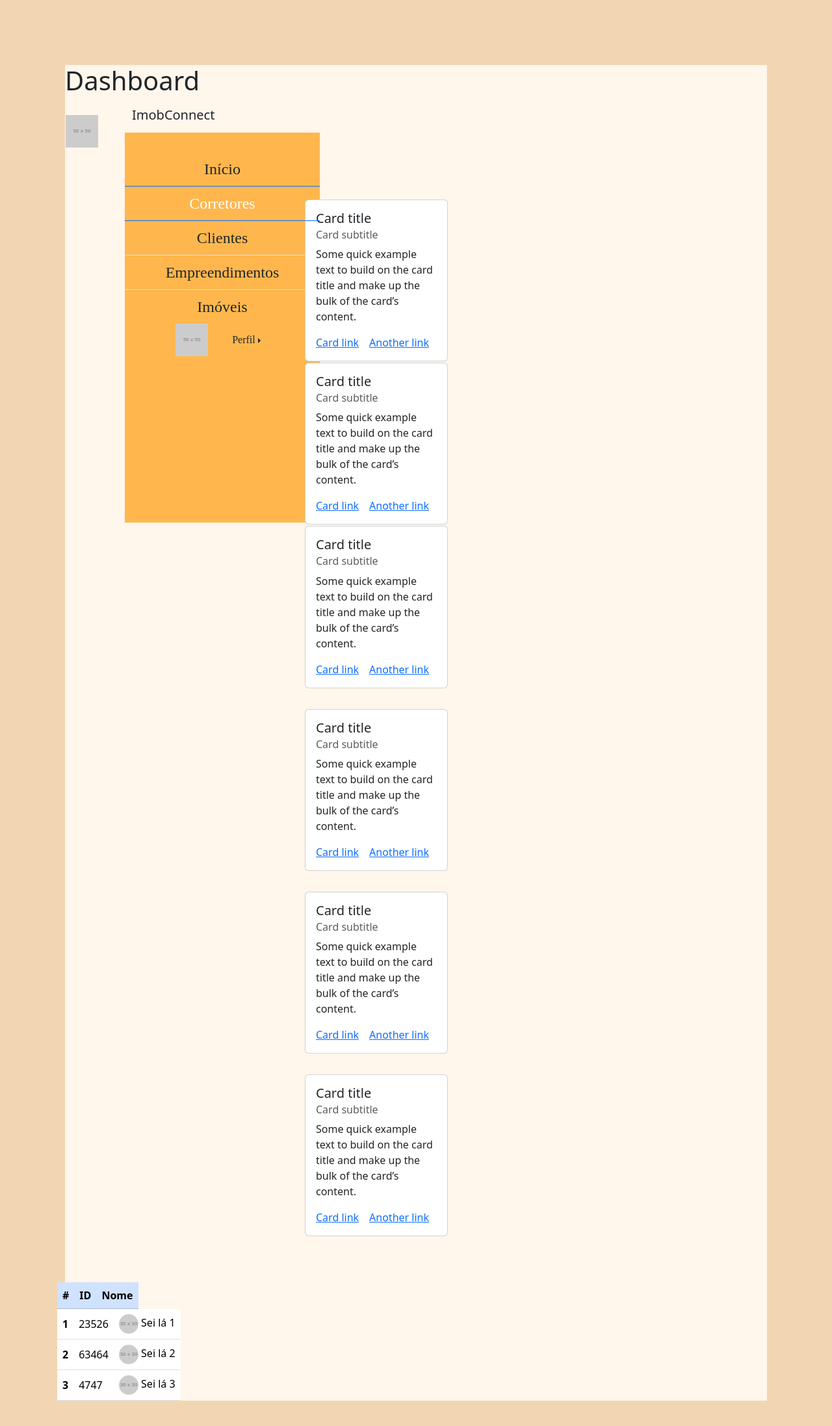
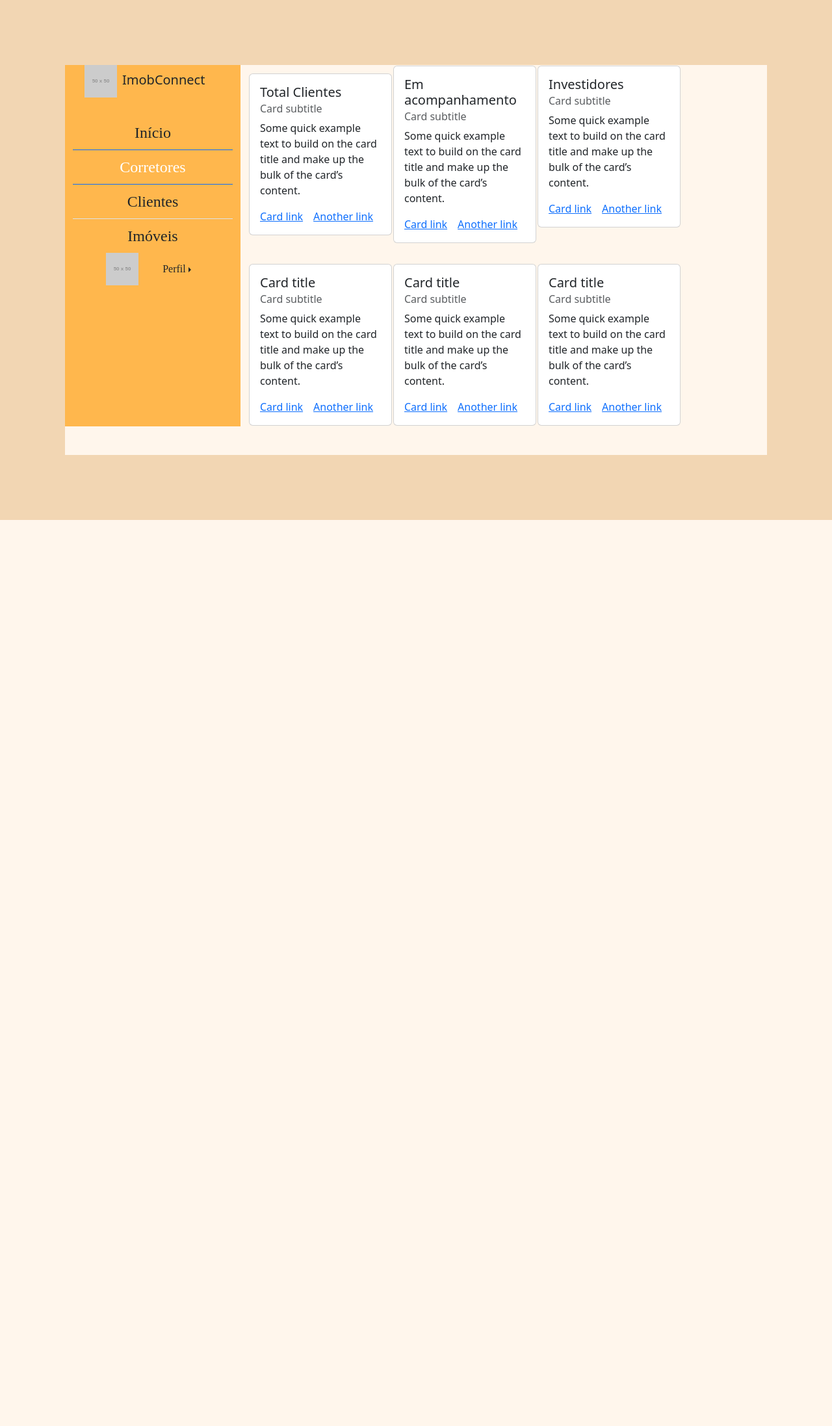
Before and after one commit to krz1128/pi-corretores, a Next.js app: page /dashboard in a window 1280 px wide. Shown: the top 2194 px of the page at 65% size. After the commit the page ends 800 px from the top, so only its background shows below. Built offline with nearby package versions, Linux system fonts and the light colour scheme.

Commit message:
Novo layout com menu lateral

```diff
--- /dev/null
+++ b/app/components/MenuLateral.css
@@ -0,0 +1,11 @@
+.menulateral{
+    text-align: center;
+     font-family: "Delius", cursive;
+     color: #1c2b3a;
+     background-color: #ffb74d;
+
+}
+
+.menulateral .list-group a{
+    background-color: transparent;
+}
--- /dev/null
+++ b/app/components/MenuLateral.js
@@ -0,0 +1,43 @@
+import Link from "next/link";
+import "./MenuLateral.css"
+
+export default function Menulateral() {
+    return (
+        <div className="">
+
+
+            <div className="text-center mt-5">
+            </div>
+
+            <div className="botaoinicio list-group list-group-flush fs-4">
+                <Link href="/" className="list-group-item list-group-item-action botaoinicio" aria-current="true">Início</Link>
+                <Link href="corretores" className="list-group-item list-group-item-action active">Corretores</Link>
+                <Link href="lista_clientes" className="list-group-item list-group-item-action">Clientes</Link>
+                {/* <a href="#" className="list-group-item list-group-item-action">Empreendimentos</a> */}
+                <Link href="imoveis" className="list-group-item list-group-item-action">Imóveis</Link>
+
+            </div>
+
+            <div className="text-center menuLateralPerfil">
+                <img className="me-4" src="https://placehold.co/50" />
+
+                <div className="btn-group dropend">
+                    <button type="button" className="btn dropdown-toggle" data-bs-toggle="dropdown"
+                        aria-expanded="false">
+                        Perfil
+                    </button>
+                    <ul className="dropdown-menu">
+                        <li><a className="dropdown-item active" href="#">Editar</a></li>
+                        <li><a className="dropdown-item" href="#">Sair</a></li>
+                    </ul>
+                </div>
+
+            </div>
+
+
+
+
+        </div>
+
+    )
+}
--- a/app/dashboard/page.js
+++ b/app/dashboard/page.js
@@ -3,72 +3,8 @@ import "./painel_adm.css"
 
 export default function Dashboard() {
     return (
-        <div>
-            <h1>Dashboard</h1>
-
-
-            <div className="row tudo">
-
-                <div className="col-1">
-                    <table>
-                        <tbody>
-
-                            <tr>
-
-                                <td><img src="https://placehold.co/50" className="foto" /></td>
-                                <td><h1 className="fs-5 ImobConnect">ImobConnect</h1></td>
-
-                            </tr>
-
-
-                        </tbody>
-                    </table>
-
-                </div>
-
-
-                <div className="col-3 todos">
-                    <div className="menulateral">
-
-
-                        <div className="text-center mt-5">
-                        </div>
-
-                        <div className="botaoinicio list-group list-group-flush fs-4">
-                            <Link href="#" className="list-group-item list-group-item-action botaoinicio"aria-current="true">Início</Link>
-                            <Link href="corretores" className="list-group-item list-group-item-action active">Corretores</Link>
-                            <Link href="lista_clientes" className="list-group-item list-group-item-action">Clientes</Link>
-                            <a href="#" className="list-group-item list-group-item-action">Empreendimentos</a>
-                            <Link href="imoveis" className="list-group-item list-group-item-action">Imóveis</Link>
-
-                        </div>
-
-                        <div className="text-center menuLateralPerfil">
-                            <img className="me-4" src="https://placehold.co/50" />
-
-                            <div className="btn-group dropend">
-                                <button type="button" className="btn dropdown-toggle" data-bs-toggle="dropdown"
-                                    aria-expanded="false">
-                                    Perfil
-                                </button>
-                                <ul className="dropdown-menu">
-                                    <li><a className="dropdown-item active" href="#">Editar</a></li>
-                                    <li><a className="dropdown-item" href="#">Sair</a></li>
-                                </ul>
-                            </div>
-
-                        </div>
-
-
-
-
-                    </div>
-                </div>
-                <div className="col-7 menul">
-
 
         <table>
-
 
 
             <tbody>
@@ -81,39 +17,7 @@ export default function Dashboard() {
 
                         <div type="button" className="card" style={{ width: 220 }}>
                             <div className="card-body">
-                                            <h5 className="card-title">Card title</h5>
-                                            <h6 className="card-subtitle mb-2 text-body-secondary">Card subtitle</h6>
-                                            <p className="card-text">Some quick example text to build on the card title and make up the bulk of the card’s content.</p>
-                                            <a href="#" className="card-link">Card link</a>
-                                            <a href="#" className="card-link">Another link</a>
-                                        </div>
-                                    </div>
-                                </td>
-                            </tr>
-
-                            <tr>
-
-                                <td>
-
-                                    <div className="card" style={{ width: 220 }}>
-                                        <div className="card-body">
-                                            <h5 className="card-title">Card title</h5>
-                                            <h6 className="card-subtitle mb-2 text-body-secondary">Card subtitle</h6>
-                                            <p className="card-text">Some quick example text to build on the card title and make up the bulk of the card’s content.</p>
-                                            <a href="#" className="card-link">Card link</a>
-                                            <a href="#" className="card-link">Another link</a>
-                                        </div>
-                                    </div>
-                                </td>
-                            </tr>
-
-                            <tr>
-
-                                <td>
-
-                                    <div className="card" style={{ width: 220 }}>
-                                        <div className="card-body">
-                                            <h5 className="card-title">Card title</h5>
+                                <h5 className="card-title">Total Clientes</h5>
                                 <h6 className="card-subtitle mb-2 text-body-secondary">Card subtitle</h6>
                                 <p className="card-text">Some quick example text to build on the card title and make up the bulk of the card’s content.</p>
                                 <a href="#" className="card-link">Card link</a>
@@ -122,6 +26,38 @@ export default function Dashboard() {
                         </div>
                     </td>
 
+
+
+                    <td>
+
+                        <div className="card" style={{ width: 220 }}>
+                            <div className="card-body">
+                                <h5 className="card-title">Em acompanhamento</h5>
+                                <h6 className="card-subtitle mb-2 text-body-secondary">Card subtitle</h6>
+                                <p className="card-text">Some quick example text to build on the card title and make up the bulk of the card’s content.</p>
+                                <a href="#" className="card-link">Card link</a>
+                                <a href="#" className="card-link">Another link</a>
+                            </div>
+                        </div>
+                    </td>
+
+
+                    <tr>
+
+                        <td>
+
+                            <div className="card" style={{ width: 220 }}>
+                                <div className="card-body">
+                                    <h5 className="card-title">Investidores</h5>
+                                    <h6 className="card-subtitle mb-2 text-body-secondary">Card subtitle</h6>
+                                    <p className="card-text">Some quick example text to build on the card title and make up the bulk of the card’s content.</p>
+                                    <a href="#" className="card-link">Card link</a>
+                                    <a href="#" className="card-link">Another link</a>
+                                </div>
+                            </div>
+                        </td>
+
+                    </tr>
                 </tr>
             </tbody>
 
@@ -145,9 +81,26 @@ export default function Dashboard() {
                         </div>
 
                     </td>
-                            </tr>
 
-                            <tr>
+
+
+                    <td>
+
+
+                        <div className="card cartao2 " style={{ width: 220 }}>
+                            <div className="card-body">
+                                <h5 className="card-title">Card title</h5>
+                                <h6 className="card-subtitle mb-2 text-body-secondary">Card subtitle</h6>
+                                <p className="card-text">Some quick example text to build on the card title and make up the bulk of the card’s content.</p>
+                                <a href="#" className="card-link">Card link</a>
+                                <a href="#" className="card-link">Another link</a>
+                            </div>
+                        </div>
+
+                    </td>
+
+
+
 
                     <td>
 
@@ -165,72 +118,10 @@ export default function Dashboard() {
                     </td>
                 </tr>
 
-                            <tr>
-
-                                <td>
-
-
-                                    <div className="card cartao2 " style={{ width: 220 }}>
-                                        <div className="card-body">
-                                            <h5 className="card-title">Card title</h5>
-                                            <h6 className="card-subtitle mb-2 text-body-secondary">Card subtitle</h6>
-                                            <p className="card-text">Some quick example text to build on the card title and make up the bulk of the card’s content.</p>
-                                            <a href="#" className="card-link">Card link</a>
-                                            <a href="#" className="card-link">Another link</a>
-                                        </div>
-                                    </div>
-
-                                </td>
-                            </tr>
             </tbody>
 
 
         </table>
 
-                </div>
-
-
-
-
-
-                <table className="table table-striped table-hover tabelausuarios ">
-
-                    <thead className="table-primary">
-                        <tbody>
-
-                            <th scope="col">#</th>
-                            <th scope="col">ID</th>
-                            <th scope="col">Nome</th>
-
-                        </tbody>
-                    </thead>
-
-
-                    <tbody>
-                        <tbody>
-                            <th scope="row">1</th>
-                            <td>23526</td>
-                            <td> <img className="rounded-circle" src="https://placehold.co/30" /> Sei lá 1</td>
-
-                        </tbody>
-                        <tbody>
-                            <th scope="row">2</th>
-                            <td>63464</td>
-                            <td> <img className="rounded-circle" src="https://placehold.co/30" /> Sei lá 2</td>
-
-                        </tbody>
-                        <tbody>
-                            <th scope="row">3</th>
-                            <td>4747</td>
-                            <td> <img className="rounded-circle" src="https://placehold.co/30" /> Sei lá 3</td>
-
-                        </tbody>
-                    </tbody>
-                </table>
-            </div>
-
-        </div >
-
-
     )
 }
--- a/app/dashboard/painel_adm.css
+++ b/app/dashboard/painel_adm.css
@@ -1,26 +1,10 @@
-body {
-    border: 100px solid #F2D6B3;
-    background-color: rgb(255, 246, 236);
-}
 
-.menulateral{
-    text-align: center;
-     font-family: "Delius", cursive;
-     color: #1c2b3a;
-     background-color: #ffb74d;
 
-     width: 300px;
-     height: 600px ;
 
-}
-
-.menulateral .list-group a{
-    background-color: transparent;
-}
 
 .foto{
 
-    margin: 20px 20px 0px 0px;
+    margin: 20px;
 
 }
 
--- /dev/null
+++ b/app/globals.css
@@ -0,0 +1,11 @@
+body {
+    border: 100px solid #F2D6B3;
+    background-color: rgb(255, 246, 236);
+    height: 100vh;
+}
+
+.logo{
+    position: absolute;
+    left: 100;
+    top: 25;
+}
--- a/app/layout.js
+++ b/app/layout.js
@@ -1,6 +1,10 @@
 import { Geist, Geist_Mono } from "next/font/google"
 import 'bootstrap/dist/css/bootstrap.min.css'
 import Script from 'next/script';
+
+import "./globals.css"
+import Menulateral from "./components/MenuLateral";
+
 
 const geistSans = Geist({
   variable: "--font-geist-sans",
@@ -21,9 +25,29 @@ export default function RootLayout({ children }) {
   return (
     <html lang="pt-br">
       <body className={`${geistSans.variable} ${geistMono.variable}`}>
-        {children}
 
-<Script src="https://cdn.jsdelivr.net/npm/bootstrap@5.3.8/dist/js/bootstrap.bundle.min.js" />
+
+        <div className="logo">
+            <h1 className="fs-5 ImobConnect">
+              <img src="https://placehold.co/50" className="me-2" />
+              ImobConnect
+            </h1>
+        </div>
+
+        <div class="container-fluid">
+          <div class="row">
+            <div class="col-3 menulateral">
+              <Menulateral/>
+            </div>
+            <div class="col-9">
+              {children}
+            </div>
+          </div>
+
+        </div>
+
+
+        <Script src="https://cdn.jsdelivr.net/npm/bootstrap@5.3.8/dist/js/bootstrap.bundle.min.js" />
 
       </body>
     </html>
```
Lines whose indentation alone changed are shown as unchanged.
